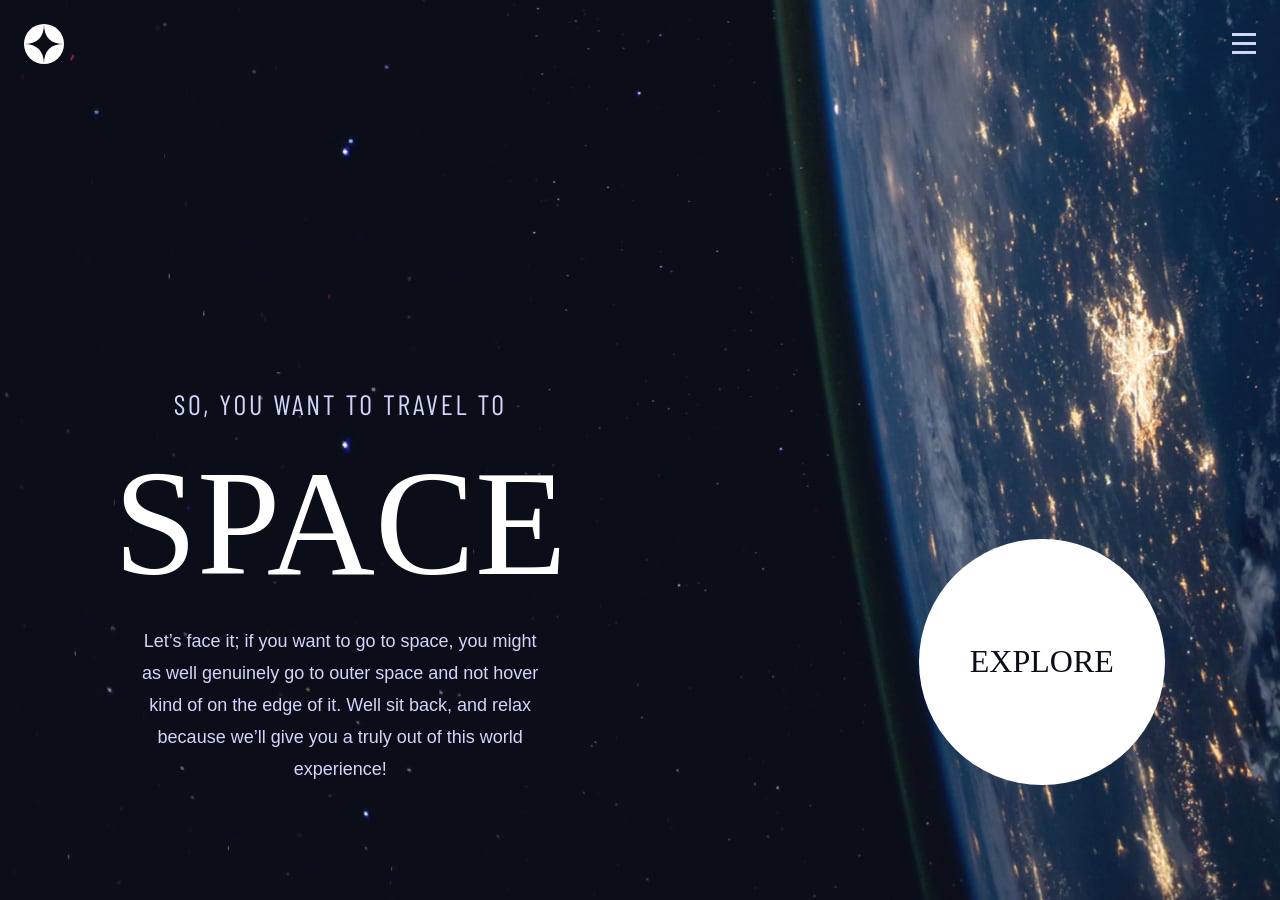
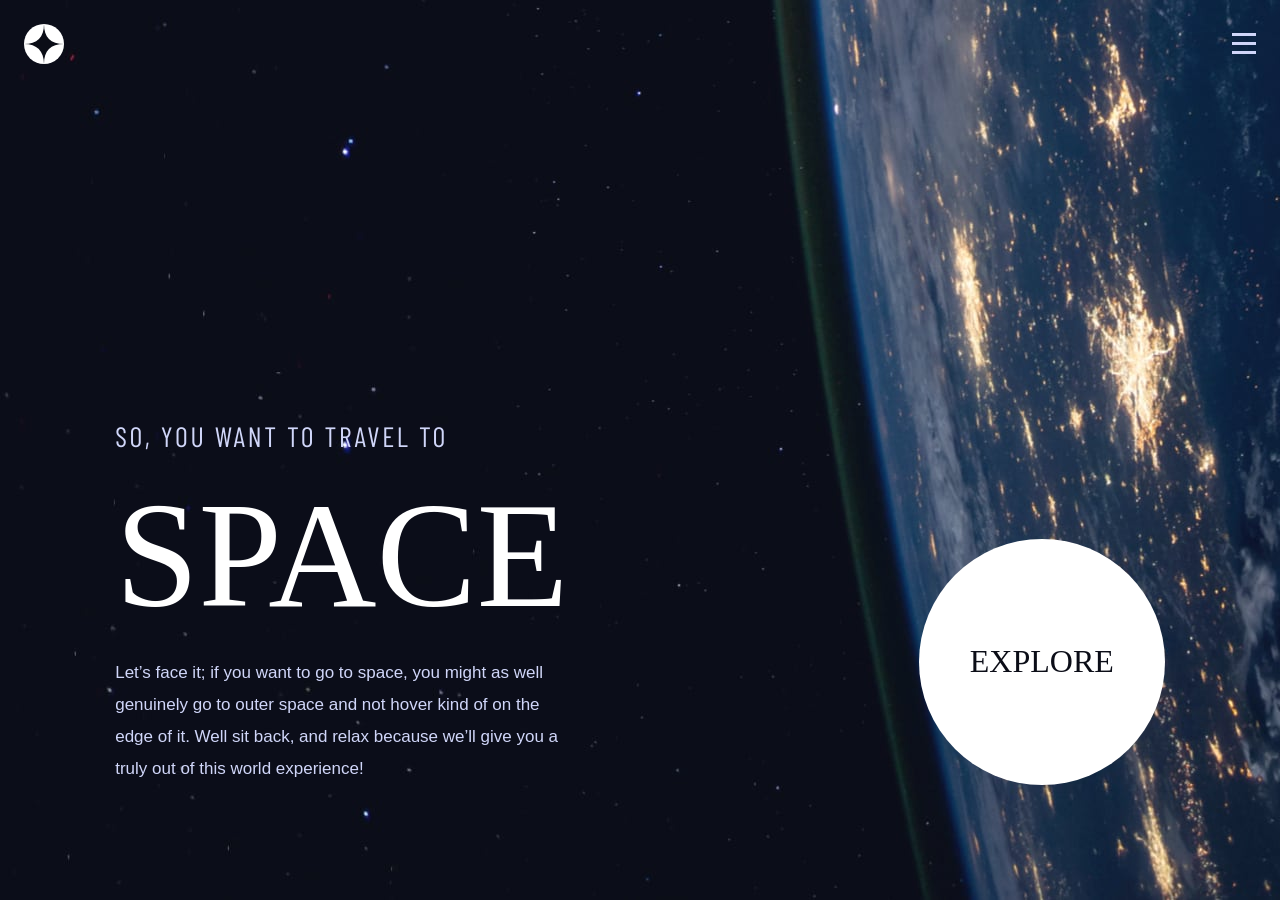
Before and after one commit to kevingtzz/space-tourism, a Nuxt app: page / in a window 1280 px wide. Built offline with nearby package versions, Linux system fonts and the light colour scheme; a web font is replaced by a local one.

Commit message:
fix(home): added main style and minor fixes in home styles

```diff
--- a/assets/main.css
+++ b/assets/main.css
@@ -36,3 +36,12 @@ h4 {
   font-weight: normal;
   color: var(--white);
 }
+
+main {
+  width: 100%;
+  height: 100%;
+  display: flex;
+  flex-direction: column;
+  align-items: center;
+  background-color: var(--black);
+}
--- a/components/Home.vue
+++ b/components/Home.vue
@@ -35,14 +35,14 @@ export default {
 .title {
   font-size: 80px;
   line-height: 100px;
-  margin: 16px 24px;
+  margin: 16px 0;
 }
 
 .overview {
   display: flex;
   flex-direction: column;
   align-items: center;
-  margin: 112px 24px 0;
+  margin: 112px 22px 0;
 }
 
 .span {
@@ -54,13 +54,14 @@ export default {
   text-align: center;
   letter-spacing: 2.7px;
   color: var(--light-blue);
+  margin: 0;
 }
 
 .paragraph {
   text-align: center;
   font-size: 15px;
   line-height: 25px;
-  margin: 0 24px;
+  margin: 0;
 }
 
 .btn {
@@ -130,7 +131,6 @@ export default {
     align-items: flex-end;
     flex-flow: wrap row;
     justify-content: space-between;
-    gap: 100px;
   }
 
   .overview {
@@ -138,6 +138,7 @@ export default {
     width: 450px;
     margin-left: 9%;
     margin-bottom: 9%;
+    align-items: flex-start;
   }
 
   .title {
@@ -148,16 +149,17 @@ export default {
   .span {
     font-size: 28px;
     line-height: 34px;
+    text-align: left;
   }
 
   .paragraph {
-    font-size: 18px;
+    font-size: 17px;
     line-height: 32px;
+    text-align: left;
   }
 
   .btn-main {
-    margin-right: 9%;
-    margin-bottom: 9%;
+    margin: 0 9% 9%;
     width: 246px;
     height: 246px;
     font-size: 32px;
```
